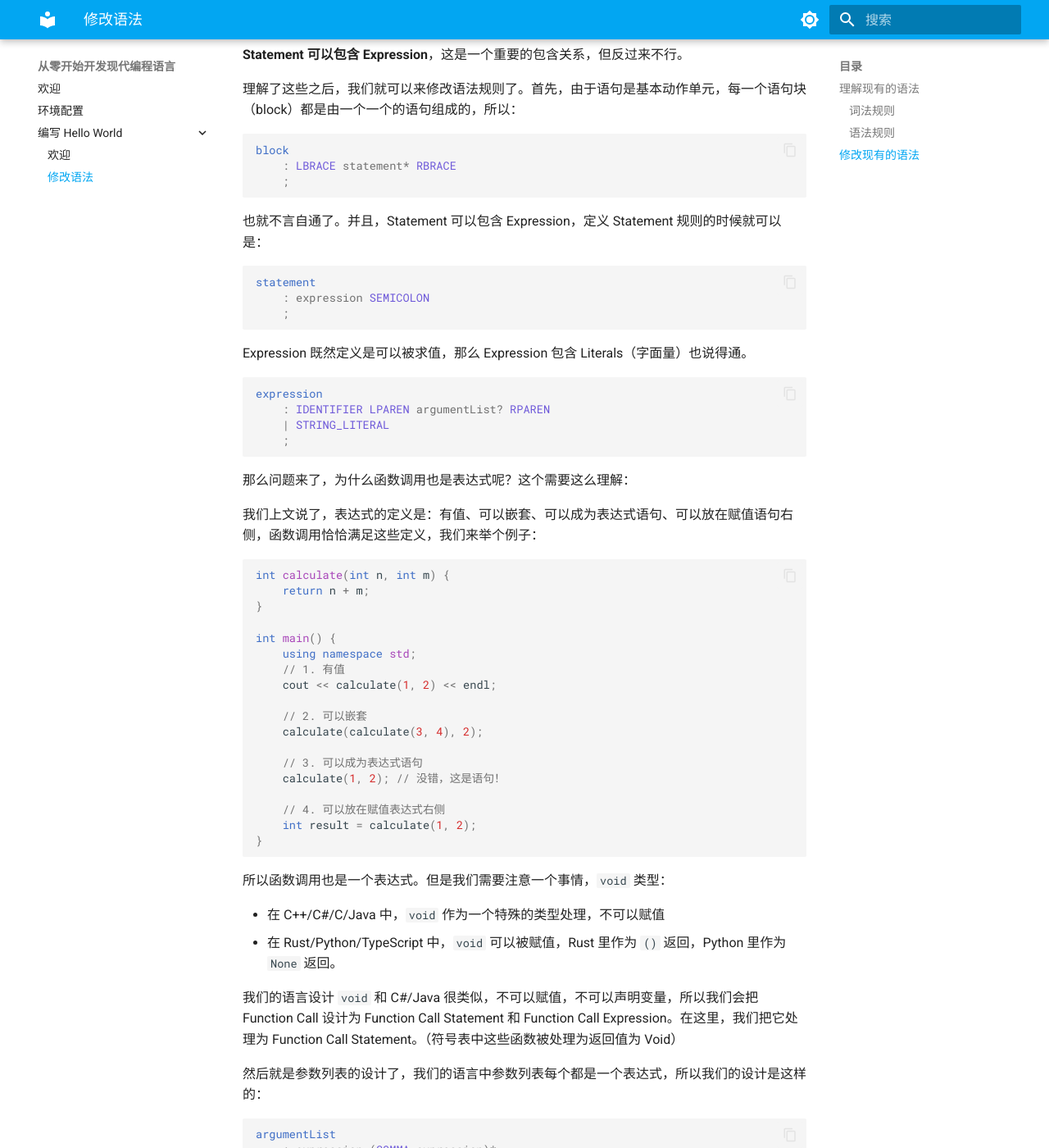
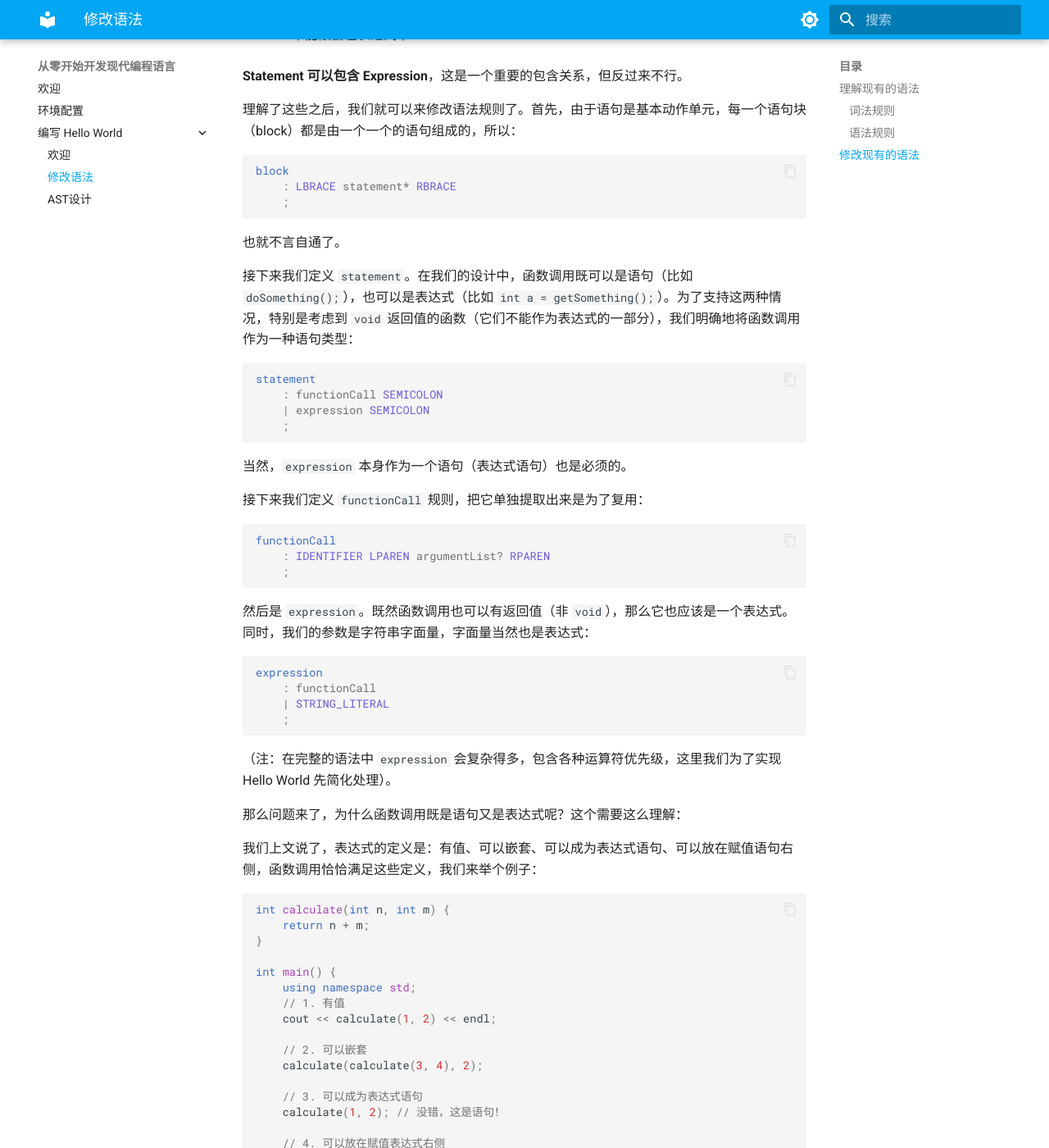
Before and after one commit to AlmondRyan/Develop-Modern-Language, an MkDocs documentation site: the page built from docs/1-Hello-World/ModifyGrammar.md, in a window 1280 px wide and 1400 px high, scrolled down 4569 px. Shown: the whole window at 82% size. Built offline with MkDocs 1.6.1 and Material for MkDocs 9.7.7, drawn with Linux system fonts in a browser that asks for light colours; some of the changed text lies outside the part shown.

Commit message:
Add ASTDesign.md, Modify ModifyGrammar.md

````diff
--- a/docs/1-Hello-World/ModifyGrammar.md
+++ b/docs/1-Hello-World/ModifyGrammar.md
@@ -173,10 +173,10 @@ identifier ( argument list );
 COMMA: ',';
 
 // Lexical Objects
-STRING_LITERAL: '"' (~["\\\r\n] | '\\' .)* '"';
+STRING_LITERAL: '"' ( ~["\\\r\n] | '\\' ["\\bfnrt] )* '"';
 ```
 
-其中 `STRING_LITERAL` 直接内置对转义字符的支持，方便我们后期处理 `\n` 等这样的转义字符。
+其中 `STRING_LITERAL` 直接内置对转义字符的支持，方便我们后期处理 `\n` 等这样的转义字符。（注意这里我们支持了 `\b`, `\f`, `\n`, `\r`, `\t` 等常见转义）。
 
 对于语法规则来说，我们需要理解一个概念—— Expression 和 Statement 的区别：
 
@@ -200,24 +200,39 @@ block
     ;
 ```
 
-也就不言自通了。并且，Statement 可以包含 Expression，定义 Statement 规则的时候就可以是：
+也就不言自通了。
+
+接下来我们定义 `statement`。在我们的设计中，函数调用既可以是语句（比如 `doSomething();`），也可以是表达式（比如 `int a = getSomething();`）。为了支持这两种情况，特别是考虑到 `void` 返回值的函数（它们不能作为表达式的一部分），我们明确地将函数调用作为一种语句类型：
 
 ```antlr
 statement
-    : expression SEMICOLON
+    : functionCall SEMICOLON
+    | expression SEMICOLON
     ;
 ```
 
-Expression 既然定义是可以被求值，那么 Expression 包含 Literals（字面量）也说得通。
+当然，`expression` 本身作为一个语句（表达式语句）也是必须的。
+
+接下来我们定义 `functionCall` 规则，把它单独提取出来是为了复用：
+
+```antlr
+functionCall
+    : IDENTIFIER LPAREN argumentList? RPAREN
+    ;
+```
+
+然后是 `expression`。既然函数调用也可以有返回值（非 `void`），那么它也应该是一个表达式。同时，我们的参数是字符串字面量，字面量当然也是表达式：
 
 ```antlr
 expression
-    : IDENTIFIER LPAREN argumentList? RPAREN
+    : functionCall
     | STRING_LITERAL
     ;
 ```
 
-那么问题来了，为什么函数调用也是表达式呢？这个需要这么理解：
+（注：在完整的语法中 `expression` 会复杂得多，包含各种运算符优先级，这里我们为了实现 Hello World 先简化处理）。
+
+那么问题来了，为什么函数调用既是语句又是表达式呢？这个需要这么理解：
 
 我们上文说了，表达式的定义是：有值、可以嵌套、可以成为表达式语句、可以放在赋值语句右侧，函数调用恰恰满足这些定义，我们来举个例子：
 ```Cpp
@@ -246,9 +261,9 @@ int main() {
 - 在 C++/C#/C/Java 中，`void` 作为一个特殊的类型处理，不可以赋值
 - 在 Rust/Python/TypeScript 中，`void` 可以被赋值，Rust 里作为 `()` 返回，Python 里作为 `None` 返回。
 
-我们的语言设计 `void` 和 C#/Java 很类似，不可以赋值，不可以声明变量，所以我们会把 Function Call 设计为 Function Call Statement 和 Function Call Expression。在这里，我们把它处理为 Function Call Statement。（符号表中这些函数被处理为返回值为 Void）
+我们的语言设计 `void` 和 C#/Java 很类似，不可以赋值，不可以声明变量。为了严谨地处理 `void` 函数调用（即它只能作为语句出现，不能作为表达式参与运算），我们在 `statement` 规则中显式添加了 `functionCall SEMICOLON`。
 
-然后就是参数列表的设计了，我们的语言中参数列表每个都是一个表达式，所以我们的设计是这样的：
+最后是参数列表的设计了，我们的语言中参数列表每个都是一个表达式，所以我们的设计是这样的：
 
 ```antlr
 argumentList
@@ -272,12 +287,12 @@ int main() {
         - 括号：`()`
         - 语句块
             - 左大括号 `{`
-            - 语句 `__builtin_print("Hello World")`
-                - 函数调用表达式
+            - 语句 `__builtin_print("Hello World");`
+                - 函数调用 (`functionCall`)
                     - 标识符 `__builtin_print`
-                    - 左括号 `(`：
-                        - 参数列表：
-                            - 字面量表达式：`Hello World`
+                    - 左括号 `(`
+                    - 参数列表 (`argumentList`)
+                        - 表达式 (`expression`) -> 字面量：`Hello World`
                     - 右括号 `)`
                 - 分号 `;`
             - 右大括号 `}`
--- a/mkdocs.yml
+++ b/mkdocs.yml
@@ -5,6 +5,7 @@ nav:
   - 编写 Hello World:
     - 欢迎: 1-Hello-World/Welcome.md
     - 修改语法: 1-Hello-World/ModifyGrammar.md
+    - AST设计: 1-Hello-World/ASTDesign.md
 theme:
   name: material
   language: zh
````
Also changed, not shown: docs/1-Hello-World/ASTDesign.md (added, +208 -0 lines).
